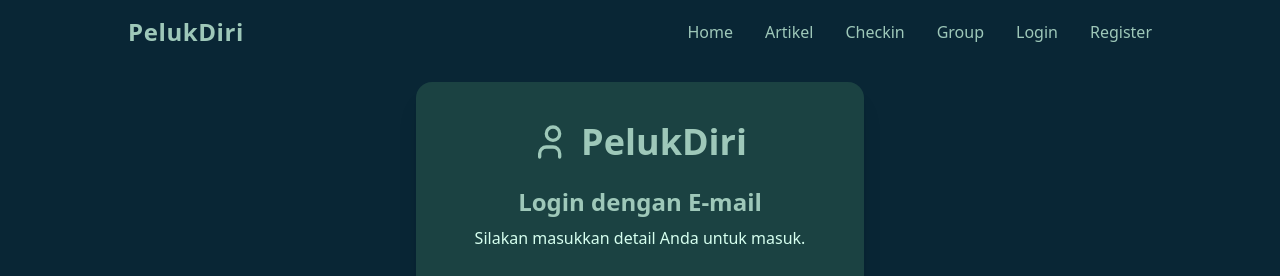
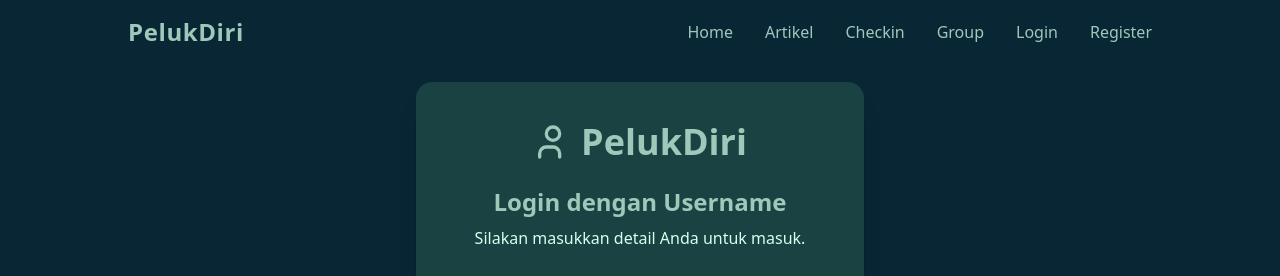
Before and after one commit to ryanjiroo/pelukdiri, a React (Vite) app: page /login in a window 1280 px wide. Shown: the top 276 px of the page. Built offline with nearby package versions, Linux system fonts and the light colour scheme.

Commit message:
Update Login.jsx

```diff
--- a/src/features/Login.jsx
+++ b/src/features/Login.jsx
@@ -40,7 +40,7 @@ const Login = () => {
 
                 {/* Judul Login */}
                 <h2 className="text-2xl font-bold text-[#9EC8B9] text-center mb-2">
-                    Login dengan E-mail
+                    Login dengan Username
                 </h2>
                 <p className="text-[#D6FFEF] text-center mb-8">
                     Silakan masukkan detail Anda untuk masuk.
```
